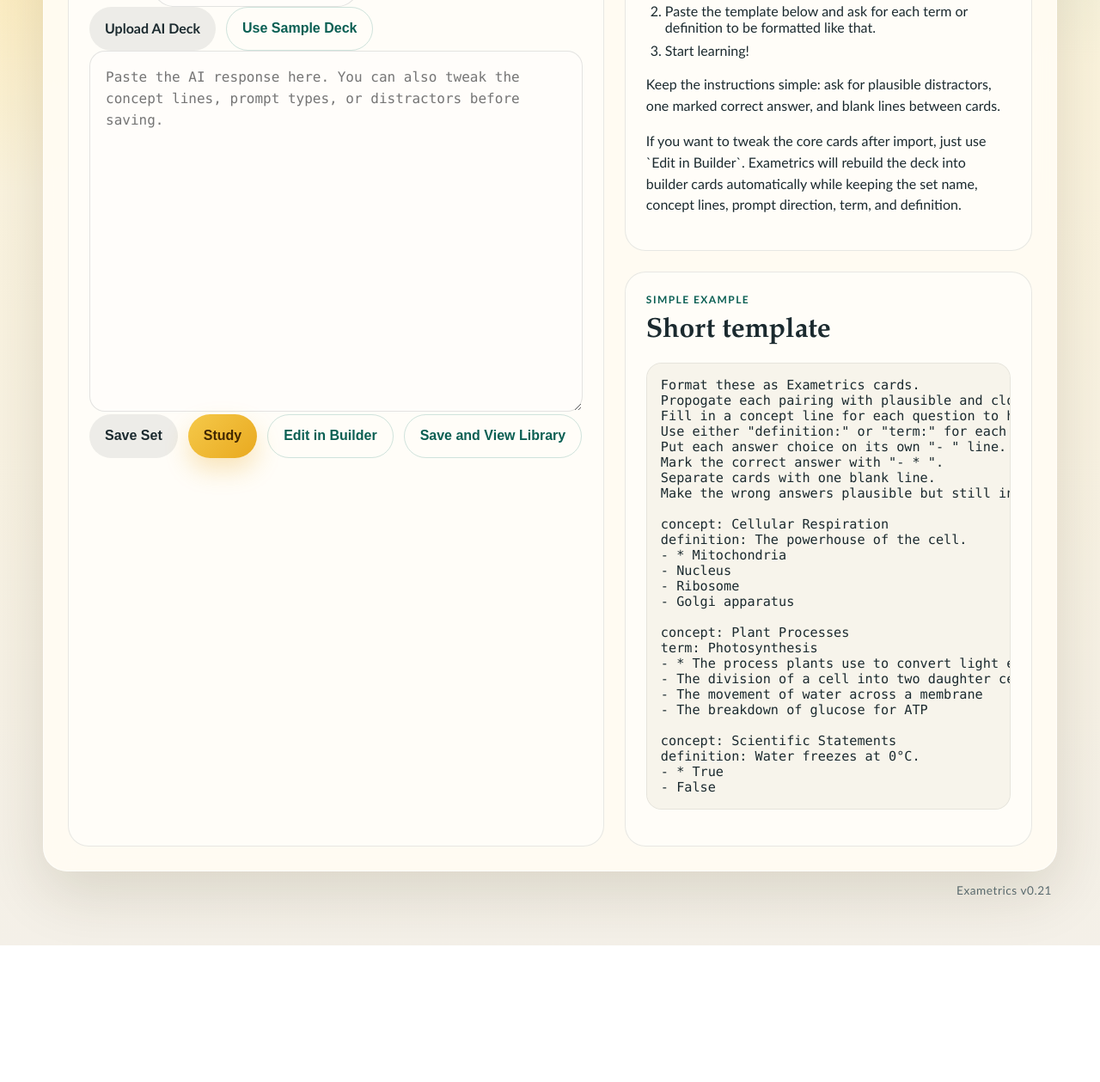
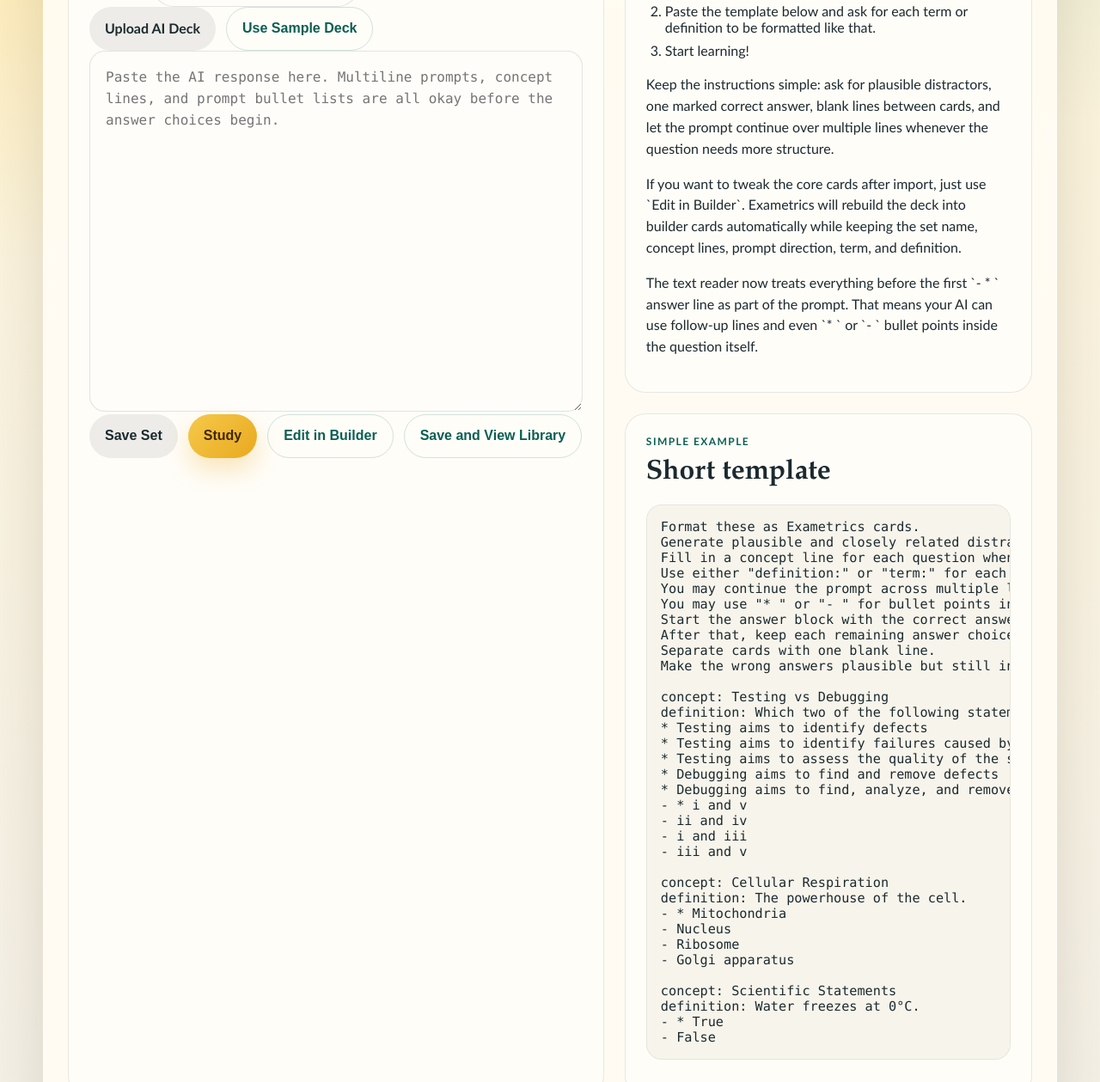
Before and after one commit to alpinine/Exametrics, a plain HTML site: page pages/ai-builder.html in a window 1280 px wide. Shown: the part 492-1751 px from the top of the page at 86% size. Before the commit the page ends 1592 px from the top, so only its background shows below. Drawn offline with Linux system fonts and the light colour scheme.

Commit message:
Update AI deck format guidance

```diff
--- a/pages/ai-builder.html
+++ b/pages/ai-builder.html
@@ -72,7 +72,7 @@
               <textarea
                 id="ai-deck-input"
                 spellcheck="false"
-                placeholder="Paste the AI response here. You can also tweak the concept lines, prompt types, or distractors before saving."
+                placeholder="Paste the AI response here. Multiline prompts, concept lines, and prompt bullet lists are all okay before the answer choices begin."
               ></textarea>
 
               <div class="menu-actions">
@@ -108,13 +108,20 @@
 
                 <p class="guide-copy">
                   Keep the instructions simple: ask for plausible distractors, one marked
-                  correct answer, and blank lines between cards.
+                  correct answer, blank lines between cards, and let the prompt continue over
+                  multiple lines whenever the question needs more structure.
                 </p>
 
                 <p class="guide-copy">
                   If you want to tweak the core cards after import, just use `Edit in Builder`.
                   Exametrics will rebuild the deck into builder cards automatically while keeping
                   the set name, concept lines, prompt direction, term, and definition.
+                </p>
+
+                <p class="guide-copy">
+                  The text reader now treats everything before the first `- * ` answer line as
+                  part of the prompt. That means your AI can use follow-up lines and even `* `
+                  or `- ` bullet points inside the question itself.
                 </p>
               </div>
 
@@ -125,13 +132,27 @@
                 </div>
 
                 <pre><code>Format these as Exametrics cards.
-Propogate each pairing with plausible and closely related answers and concepts.
-Fill in a concept line for each question to help with context.
+Generate plausible and closely related distractors.
+Fill in a concept line for each question when it helps with context.
 Use either "definition:" or "term:" for each prompt.
-Put each answer choice on its own "- " line.
-Mark the correct answer with "- * ".
+You may continue the prompt across multiple lines before the answers begin.
+You may use "* " or "- " for bullet points inside the prompt when helpful.
+Start the answer block with the correct answer marked as "- * ".
+After that, keep each remaining answer choice on its own "- " line.
 Separate cards with one blank line.
 Make the wrong answers plausible but still incorrect.
+
+concept: Testing vs Debugging
+definition: Which two of the following statements best describe the difference between testing and debugging?
+* Testing aims to identify defects
+* Testing aims to identify failures caused by defects
+* Testing aims to assess the quality of the software
+* Debugging aims to find and remove defects
+* Debugging aims to find, analyze, and remove the causes of failures
+- * i and v
+- ii and iv
+- i and iii
+- iii and v
 
 concept: Cellular Respiration
 definition: The powerhouse of the cell.
@@ -139,13 +160,6 @@ definition: The powerhouse of the cell.
 - Nucleus
 - Ribosome
 - Golgi apparatus
-
-concept: Plant Processes
-term: Photosynthesis
-- * The process plants use to convert light energy into chemical energy
-- The division of a cell into two daughter cells
-- The movement of water across a membrane
-- The breakdown of glucose for ATP
 
 concept: Scientific Statements
 definition: Water freezes at 0°C.
```
Also changed, not shown: 1 other file.
